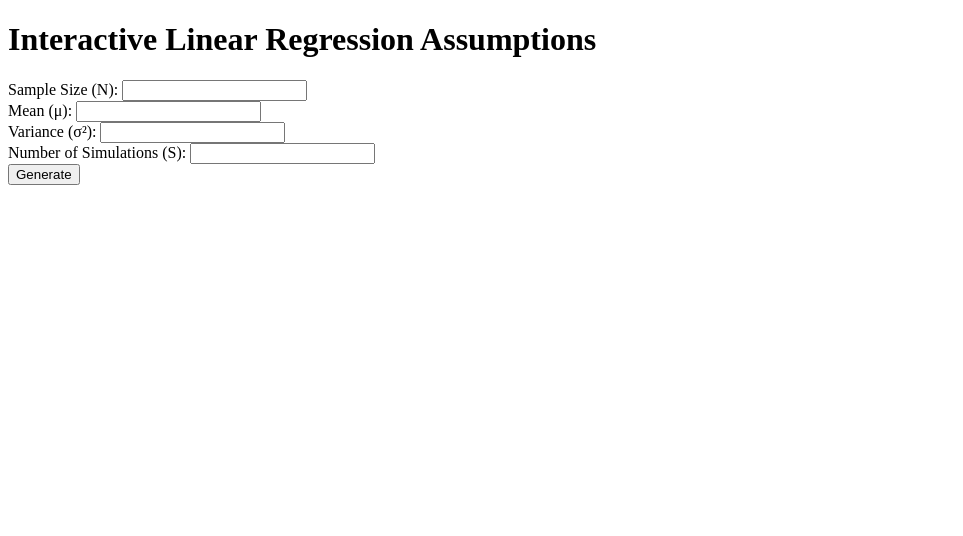
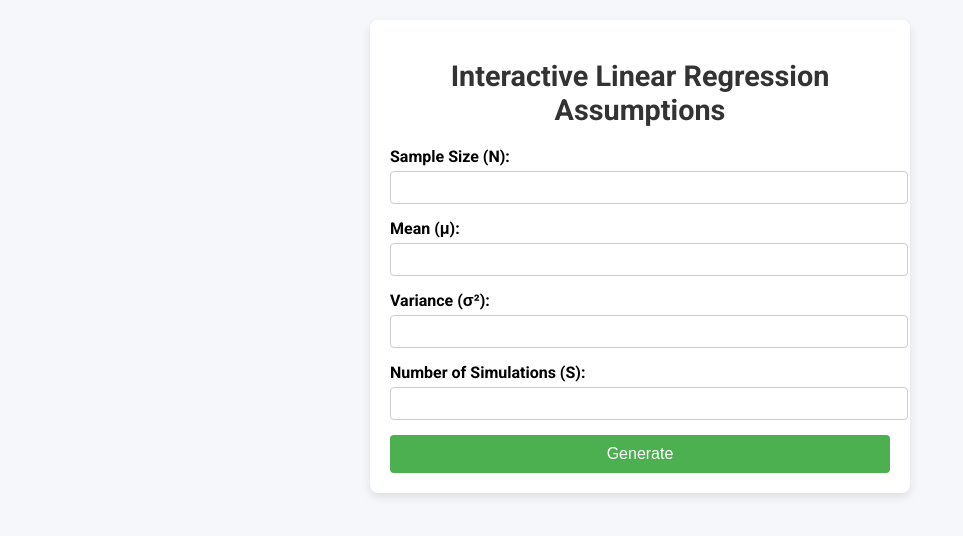
Before and after one commit to user04f8-cs506/nbclark-assignment-6, a Flask app: page / in a window 1280 px wide. Shown: the top 536 px of the page, without its empty margins (0-963 px from the left). Run offline with Flask 3, Linux system fonts and the light colour scheme.

Commit message:
making it look nicer

```diff
--- a/app.py
+++ b/app.py
@@ -70,6 +70,10 @@ def generate_plots(N, mu, sigma2, S):
     slope_more_extreme = sum(s > slope for s in slopes) / S
     intercept_more_extreme = sum(i < intercept for i in intercepts) / S
 
+    # %
+    slope_more_extreme *= 100
+    intercept_more_extreme *= 100
+
     return plot1_path, plot2_path, slope_more_extreme, intercept_more_extreme
 
 @app.route("/", methods=["GET", "POST"])
--- a/templates/index.html
+++ b/templates/index.html
@@ -4,35 +4,112 @@
     <meta charset="UTF-8">
     <meta name="viewport" content="width=device-width, initial-scale=1.0">
     <title>Linear Regression Assumptions</title>
+    <link rel="stylesheet" href="https://fonts.googleapis.com/css2?family=Roboto:wght@400;700&display=swap">
+    <style>
+        body {
+            font-family: 'Roboto', sans-serif;
+            display: flex;
+            justify-content: center;
+            align-items: center;
+            background-color: #f5f7fa;
+            margin: 0;
+            padding: 20px;
+        }
+
+        h1 {
+            color: #333;
+            font-size: 1.8em;
+            text-align: center;
+        }
+
+        .container {
+            max-width: 500px;
+            width: 100%;
+            background-color: white;
+            padding: 20px;
+            border-radius: 8px;
+            box-shadow: 0 4px 10px rgba(0, 0, 0, 0.1);
+        }
+
+        label {
+            display: block;
+            font-weight: 700;
+            margin-bottom: 5px;
+        }
+
+        input[type="number"] {
+            width: 100%;
+            padding: 8px;
+            margin-bottom: 15px;
+            border: 1px solid #ccc;
+            border-radius: 4px;
+        }
+
+        button {
+            width: 100%;
+            background-color: #4CAF50;
+            color: white;
+            font-size: 1em;
+            padding: 10px;
+            border: none;
+            border-radius: 4px;
+            cursor: pointer;
+            transition: background-color 0.3s;
+        }
+
+        button:hover {
+            background-color: #45a049;
+        }
+
+        .results {
+            margin-top: 20px;
+            text-align: center;
+        }
+
+        .results img {
+            width: 100%;
+            border-radius: 5px;
+        }
+
+        .results p {
+            font-size: 1em;
+            color: #333;
+            margin-top: 10px;
+        }
+    </style>
 </head>
 <body>
+    <div class="container">
         <h1>Interactive Linear Regression Assumptions</h1>
 
         <form method="POST">
             <label for="N">Sample Size (N):</label>
-        <input type="number" id="N" name="N" required><br>
+            <input type="number" id="N" name="N" required>
 
             <label for="mu">Mean (μ):</label>
-        <input type="number" step="any" id="mu" name="mu" required><br>
+            <input type="number" step="any" id="mu" name="mu" required>
 
             <label for="sigma2">Variance (σ²):</label>
-        <input type="number" step="any" id="sigma2" name="sigma2" required><br>
+            <input type="number" step="any" id="sigma2" name="sigma2" required>
 
             <label for="S">Number of Simulations (S):</label>
-        <input type="number" id="S" name="S" required><br>
+            <input type="number" id="S" name="S" required>
 
             <button type="submit">Generate</button>
         </form>
 
         {% if plot1 and plot2 %}
+            <div class="results">
                 <h2>Generated Plot</h2>
-        <img src="{{ plot1 }}" alt="Regression Plot" style="width: 600px;">
+                <img src="{{ plot1 }}" alt="Regression Plot">
 
                 <h2>Histogram of Slopes and Intercepts</h2>
-        <img src="{{ plot2 }}" alt="Histograms" style="width: 600px;">
+                <img src="{{ plot2 }}" alt="Histograms">
 
                 <p>Proportion of slopes more extreme than calculated slope: {{ slope_extreme | round(2) }}%</p>
                 <p>Proportion of intercepts more extreme than calculated intercept: {{ intercept_extreme | round(2) }}%</p>
+            </div>
         {% endif %}
+    </div>
 </body>
 </html>
```
Also changed, not shown: static/plot1.png, static/plot2.png. Lines whose indentation alone changed are shown as unchanged.
